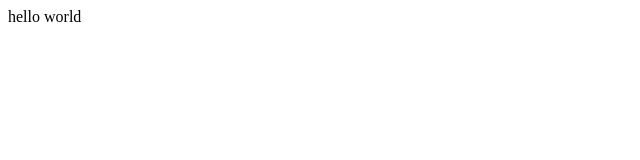
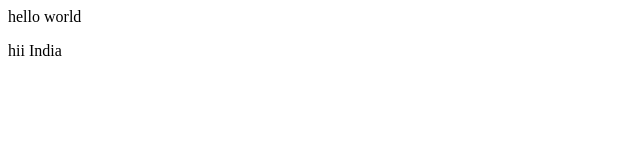
Before and after one commit to Barun2100/first-demo, a plain HTML site: page index.html in a window 1280 px wide. Shown: the full height of the page, 0-640 px from the left. Drawn offline with Linux system fonts and the light colour scheme.

Commit message:
add hii india

```diff
--- a/index.html
+++ b/index.html
@@ -1 +1,2 @@
 <p>hello world</p>
+<a>hii India</a>
```
